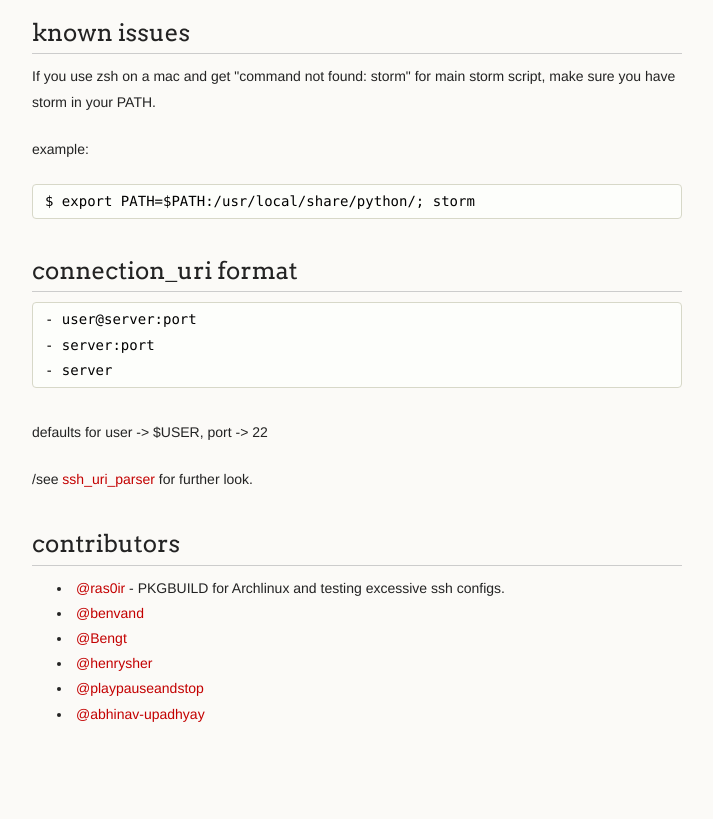
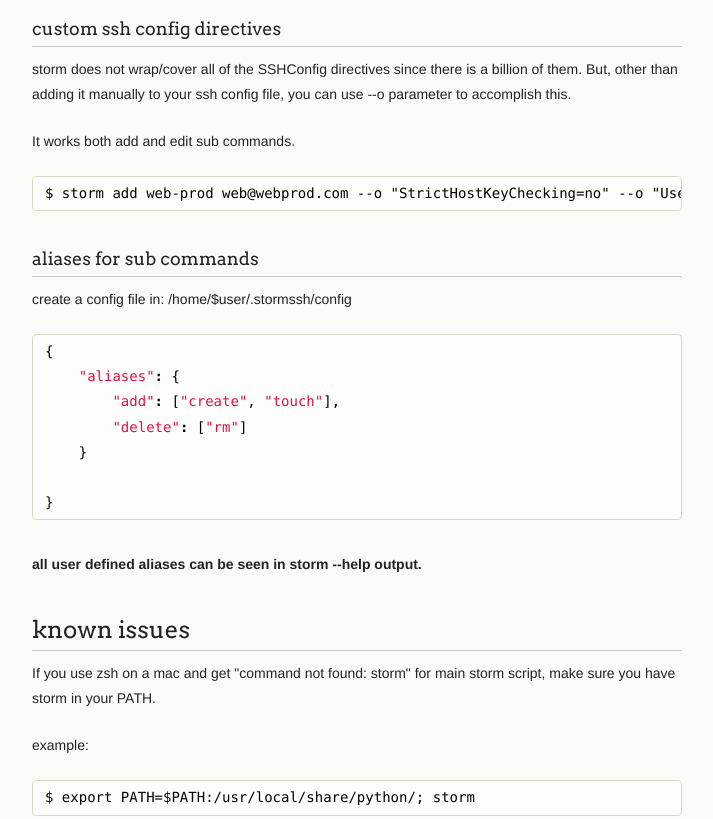
Before and after one commit to emre/storm, a plain HTML site: page index.html in a window 1280 px wide. Shown: the part 2360-3179 px from the top of the page, without its empty margins (278-991 px from the left). Drawn offline with Linux system fonts and the light colour scheme.

Commit message:
Create gh-pages branch via GitHub

```diff
--- a/index.html
+++ b/index.html
@@ -123,6 +123,33 @@ Listing hosts:
 all entries deleted.
 </code></pre>
 
+<h3>
+<a name="custom-ssh-config-directives" class="anchor" href="#custom-ssh-config-directives"><span class="octicon octicon-link"></span></a>custom ssh config directives</h3>
+
+<p>storm does not wrap/cover all of the SSHConfig directives since there is a billion of them. But,
+other than adding it manually to your ssh config file, you can use --o parameter to accomplish this.</p>
+
+<p>It works both add and edit sub commands.</p>
+
+<pre><code>$ storm add web-prod web@webprod.com --o "StrictHostKeyChecking=no" --o "UserKnownHostsFile=/dev/null"
+</code></pre>
+
+<h3>
+<a name="aliases-for-sub-commands" class="anchor" href="#aliases-for-sub-commands"><span class="octicon octicon-link"></span></a>aliases for sub commands</h3>
+
+<p>create a config file in: /home/$user/.stormssh/config</p>
+
+<div class="highlight"><pre><span class="p">{</span>
+    <span class="s2">"aliases"</span><span class="o">:</span> <span class="p">{</span>
+        <span class="s2">"add"</span><span class="o">:</span> <span class="p">[</span><span class="s2">"create"</span><span class="p">,</span> <span class="s2">"touch"</span><span class="p">],</span>
+        <span class="s2">"delete"</span><span class="o">:</span> <span class="p">[</span><span class="s2">"rm"</span><span class="p">]</span>
+    <span class="p">}</span>
+
+<span class="p">}</span>
+</pre></div>
+
+<p><strong>all user defined aliases can be seen in storm --help output.</strong></p>
+
 <h2>
 <a name="known-issues" class="anchor" href="#known-issues"><span class="octicon octicon-link"></span></a>known issues</h2>
 
@@ -146,6 +173,11 @@ all entries deleted.
 <p>/see <a href="https://github.com/emre/storm/blob/master/storm/ssh_uri_parser.py">ssh_uri_parser</a> for further look.</p>
 
 <h2>
+<a name="toolslibraries-using-storm" class="anchor" href="#toolslibraries-using-storm"><span class="octicon octicon-link"></span></a>tools/libraries using storm</h2>
+
+<ul>
+<li>  <a href="https://github.com/emre/storm-indicator">storm-indicator</a> (indicator for ubuntu/unity.)</li>
+</ul><h2>
 <a name="contributors" class="anchor" href="#contributors"><span class="octicon octicon-link"></span></a>contributors</h2>
 
 <ul>
@@ -156,9 +188,14 @@ all entries deleted.
 </li>
 <li>  <a href="http://github.com/henrysher">@henrysher</a>
 </li>
-<li>  <a href="http://github.com/playpauseandstop">@playpauseandstop</a> </li>
-<li>  <a href="http://github.com/abhinav-upadhyay">@abhinav-upadhyay</a> </li>
-</ul>
+<li>  <a href="http://github.com/playpauseandstop">@playpauseandstop</a>
+</li>
+<li>  <a href="http://github.com/abhinav-upadhyay">@abhinav-upadhyay</a>
+</li>
+</ul><h2>
+<a name="donations" class="anchor" href="#donations"><span class="octicon octicon-link"></span></a>donations</h2>
+
+<p><a href="http://flattr.com/thing/1368936/emrestorm-on-GitHub" target="_blank"><img src="http://api.flattr.com/button/flattr-badge-large.png" alt="Flattr this" title="Flattr this" border="0"></a></p>
       </section>
       <footer>
         <p><small>Hosted on <a href="https://pages.github.com">GitHub Pages</a> using the Dinky theme</small></p>
```
Also changed, not shown: params.json (+1 -1 lines).
